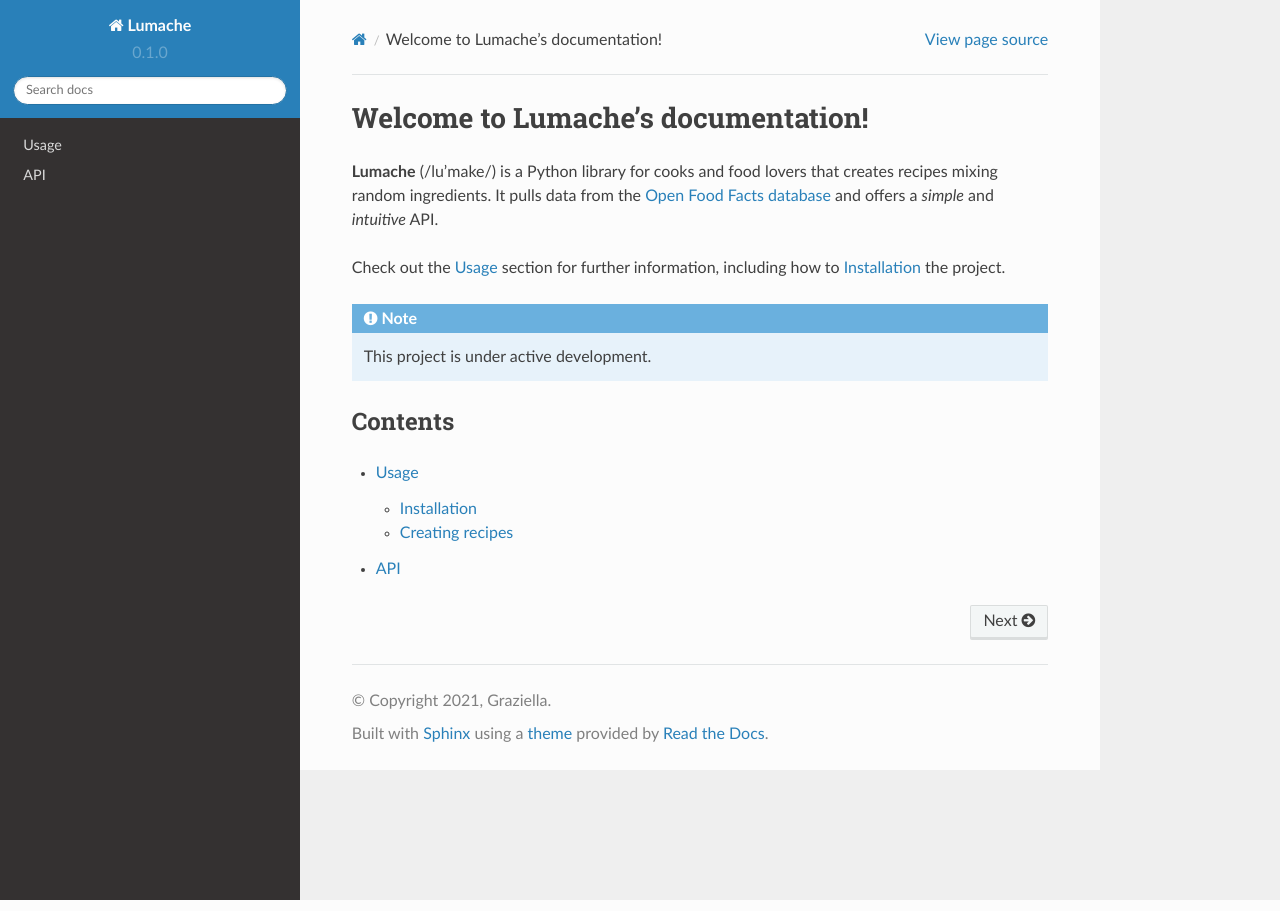
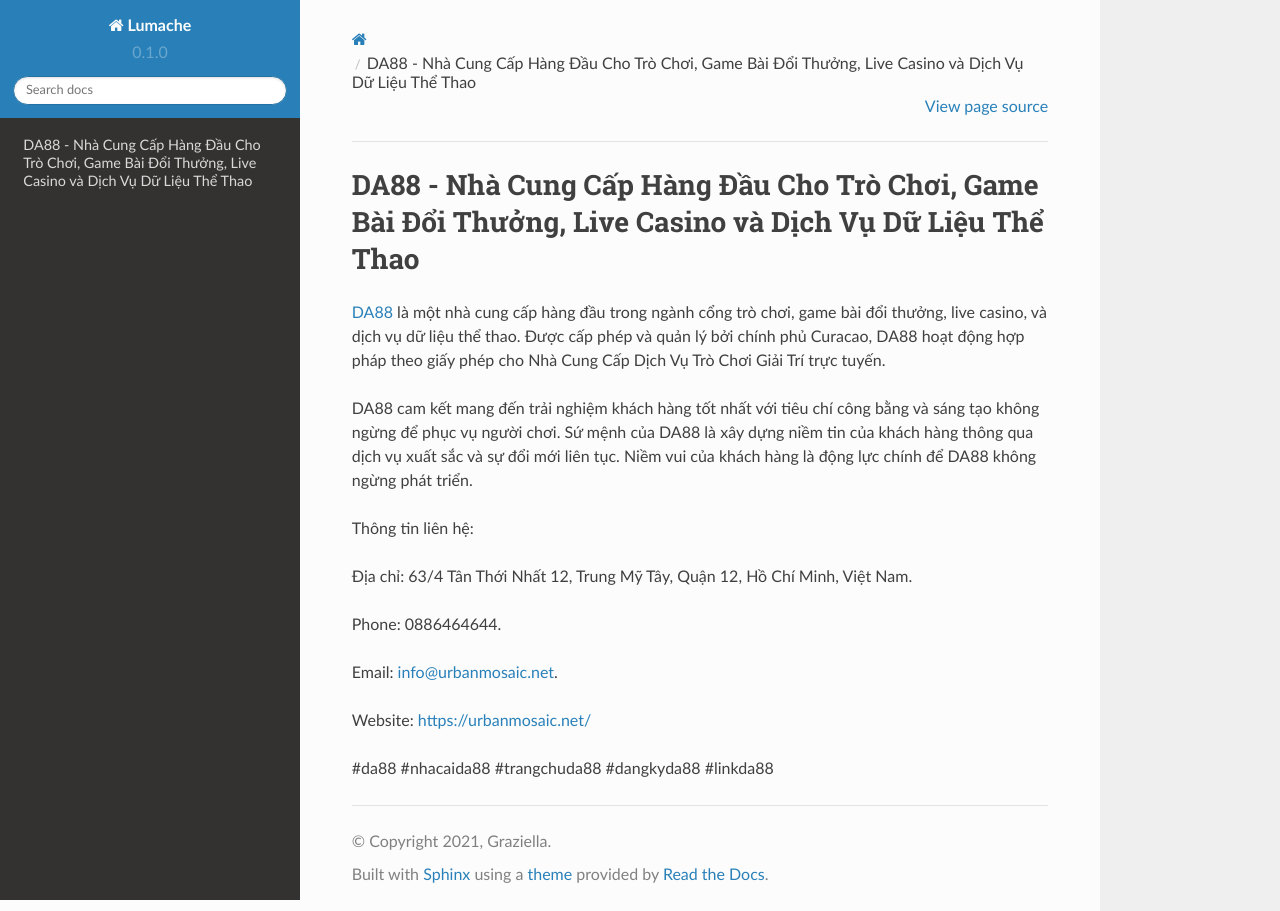
Before and after one commit to vqtranquocthuan424/da88urbanmosaicnet, a Sphinx documentation site: the page built from docs/source/index.rst, in a window 1280 px wide. Built offline with Sphinx 7.4.7 and the Read the Docs theme 2.0.0, drawn with Linux system fonts in a browser that asks for light colours.

Commit message:
Update index.rst

```diff
--- a/docs/source/index.rst
+++ b/docs/source/index.rst
@@ -1,22 +1,18 @@
-Welcome to Lumache's documentation!
+DA88 - Nhà Cung Cấp Hàng Đầu Cho Trò Chơi, Game Bài Đổi Thưởng, Live Casino và Dịch Vụ Dữ Liệu Thể Thao
 ===================================
 
-**Lumache** (/lu'make/) is a Python library for cooks and food lovers
-that creates recipes mixing random ingredients.
-It pulls data from the `Open Food Facts database <https://world.openfoodfacts.org/>`_
-and offers a *simple* and *intuitive* API.
+`DA88 <https://urbanmosaic.net/>`_ là một nhà cung cấp hàng đầu trong ngành cổng trò chơi, game bài đổi thưởng, live casino, và dịch vụ dữ liệu thể thao. Được cấp phép và quản lý bởi chính phủ Curacao, DA88 hoạt động hợp pháp theo giấy phép cho Nhà Cung Cấp Dịch Vụ Trò Chơi Giải Trí trực tuyến.
 
-Check out the :doc:`usage` section for further information, including
-how to :ref:`installation` the project.
+DA88 cam kết mang đến trải nghiệm khách hàng tốt nhất với tiêu chí công bằng và sáng tạo không ngừng để phục vụ người chơi. Sứ mệnh của DA88 là xây dựng niềm tin của khách hàng thông qua dịch vụ xuất sắc và sự đổi mới liên tục. Niềm vui của khách hàng là động lực chính để DA88 không ngừng phát triển.
 
-.. note::
+Thông tin liên hệ:
 
-   This project is under active development.
+Địa chỉ: 63/4 Tân Thới Nhất 12, Trung Mỹ Tây, Quận 12, Hồ Chí Minh, Việt Nam.
 
-Contents
---------
+Phone: 0886464644.
 
-.. toctree::
+Email: info@urbanmosaic.net.
 
-   usage
-   api
+Website: https://urbanmosaic.net/
+
+#da88 #nhacaida88 #trangchuda88 #dangkyda88 #linkda88
```
